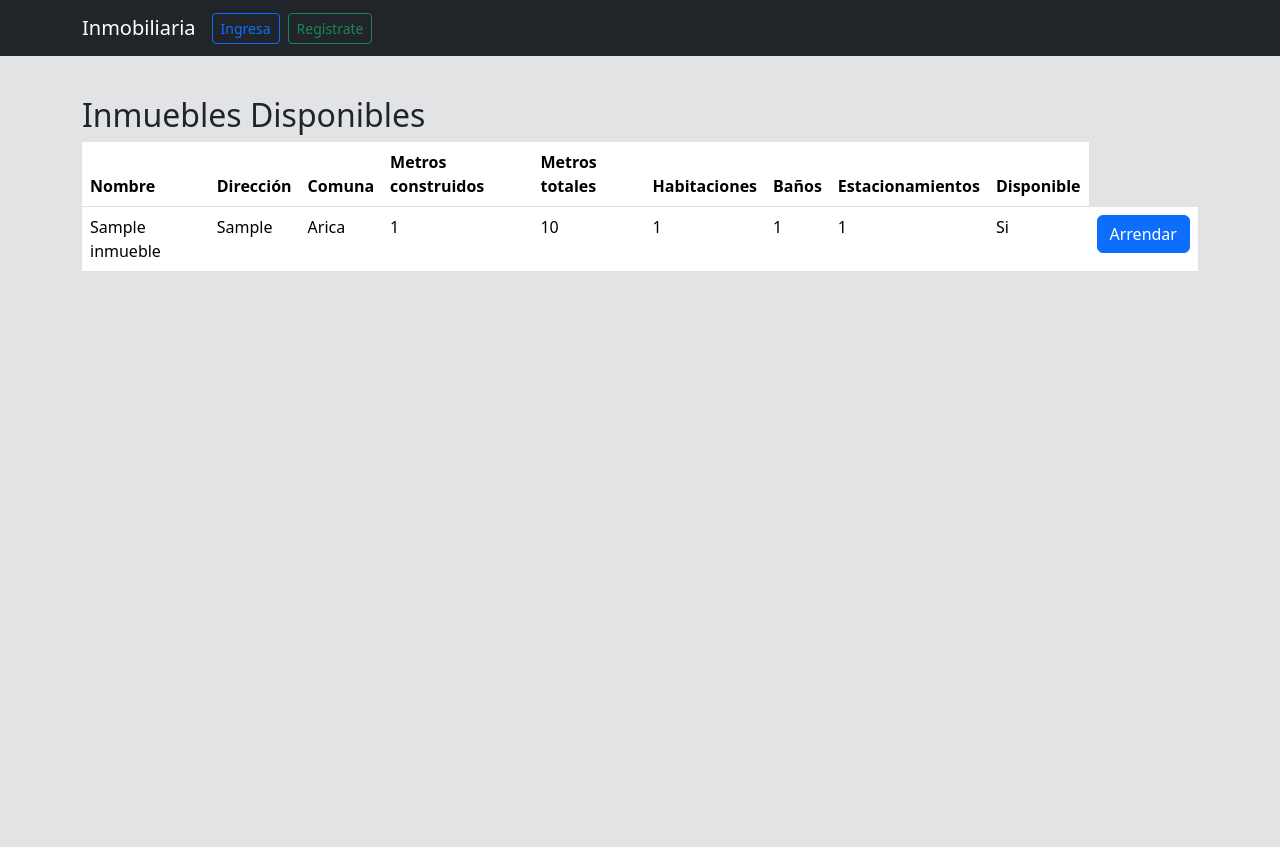
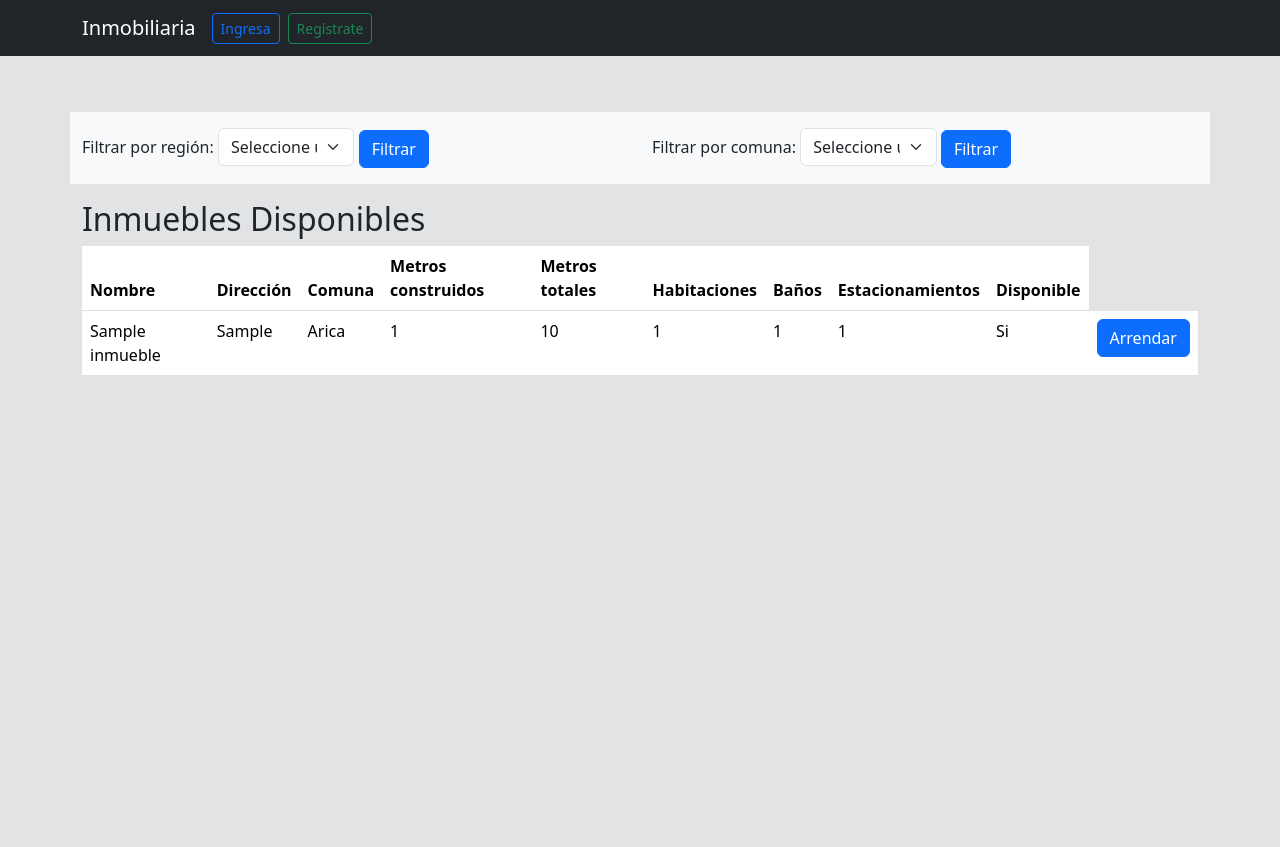
Before and after one commit to carlosarancibiaa/M7-Inmobiliaria, a Django app: template proyecto_inmobiliaria/app_inmobiliaria/templates/propiedades.html in a window 1280 px wide. Shown: the top 847 px of the page. Run offline with Django 5.2, Linux system fonts and the light colour scheme; data comes from the database, SQL or seed files in the repository; tables that the repository leaves empty hold one stand-in row (values such as "Sample post"); the template is opened without the code that fills it: values that come from a table or form of the project are taken from there, most other values are stand-ins (such as "Sample title", 1, 10 or a date in 2020); parts of the project's set-up code (start-up, migrations or seed data) failed here and were passed over.

Commit message:
Creacion de filtros por comuna  y region

```diff
--- a/proyecto_inmobiliaria/app_inmobiliaria/templates/base.html
+++ b/proyecto_inmobiliaria/app_inmobiliaria/templates/base.html
@@ -26,5 +26,6 @@
             {% include 'partials/footer.html' %}
         {% endblock %}
     </footer>
+
 </body>
 </html>
--- a/proyecto_inmobiliaria/app_inmobiliaria/templates/crear_propiedades.html
+++ b/proyecto_inmobiliaria/app_inmobiliaria/templates/crear_propiedades.html
@@ -4,7 +4,7 @@
 
 <div class="container mt-5 pt-5">
     <h1>Propiedades</h1>
-    <form action="" method="post">
+    <form action="{% url 'crear_propiedades' %}" method="POST">
         {% csrf_token %}
         {{ form.as_p }}
         <button type="submit" class="btn btn-primary">Agregar</button>
--- a/proyecto_inmobiliaria/app_inmobiliaria/templates/propiedades.html
+++ b/proyecto_inmobiliaria/app_inmobiliaria/templates/propiedades.html
@@ -1,6 +1,6 @@
 {% extends 'base.html' %}
 {% block contenido %}
-<div class="container min-vh-100 mb-5 pd-5 mt-5 pt-5">
+<div class="container min-vh-100 mb-5 pd-5 mt-5 pt-5 table-responsive">
 
     <!-- Template mostrado si se ha logeado un usuario de tipo arrendador -->
 
@@ -59,7 +59,36 @@
     <!-- TEMPLATE QUE SE MUESTRA A ARRENDATARIOS-->
 
     {% else %}
+    <div class="row bg-light my-3 py-3">
+        <div class="d-inline col">
+            <form action="{% url 'propiedades' %}" method="post">
+                {% csrf_token %}
+                <label class="form-label d-inline" for="filtro_region">Filtrar por región:</label>
+                <select class="form-select w-25 d-inline" name="filtro_region" id="id_region">
+                    <option value="" selected>Seleccione una región</option>
+                    {% for r in regiones %}
+                    <option value="{{r.region}}">{{r.region}}</option>
+                    {% endfor %}
+                </select>
+                <button type="submit" class="btn btn-primary">Filtrar</button>
+            </form>
+        </div>
+        <div class="d-inline col">
+            <form action="{% url 'propiedades' %}" method="post">
+                {% csrf_token %}
+                <label class="form-label d-inline" for="filtro_comuna">Filtrar por comuna:</label>
+                <select class="form-select w-25 d-inline" name="filtro_comuna" id="id_comuna">
+                    <option value="" selected>Seleccione una comuna</option>
+                    {% for c in comunas %}
+                    <option value="{{c.id}}">{{c.nombre}}</option>
+                    {% endfor %}
+                </select>
+                <button type="submit" class="btn btn-primary">Filtrar</button>
+            </form>
+        </div>
+    </div>
     <h2>Inmuebles Disponibles</h2>
+
     <table class="table pb-5">
         <thead>
             <tr>
--- a/proyecto_inmobiliaria/app_inmobiliaria/templates/registration/register.html
+++ b/proyecto_inmobiliaria/app_inmobiliaria/templates/registration/register.html
@@ -3,7 +3,7 @@
 {% block titulo %} Django Registro {% endblock %}
 
 {% block contenido %}
-<div class="container">
+<div class="container mt-5 pt-5">
     <form method='post'>
         {% csrf_token %}
         {{ form.as_p }}
```
Also changed, not shown: proyecto_inmobiliaria/app_inmobiliaria/templates/index.html (+8 -3 lines), proyecto_inmobiliaria/app_inmobiliaria/templates/perfil.html (+26 -8 lines), proyecto_inmobiliaria/app_inmobiliaria/views.py (+26 -14 lines), proyecto_inmobiliaria/app_inmobiliaria/services.py (line endings or trailing spaces).
